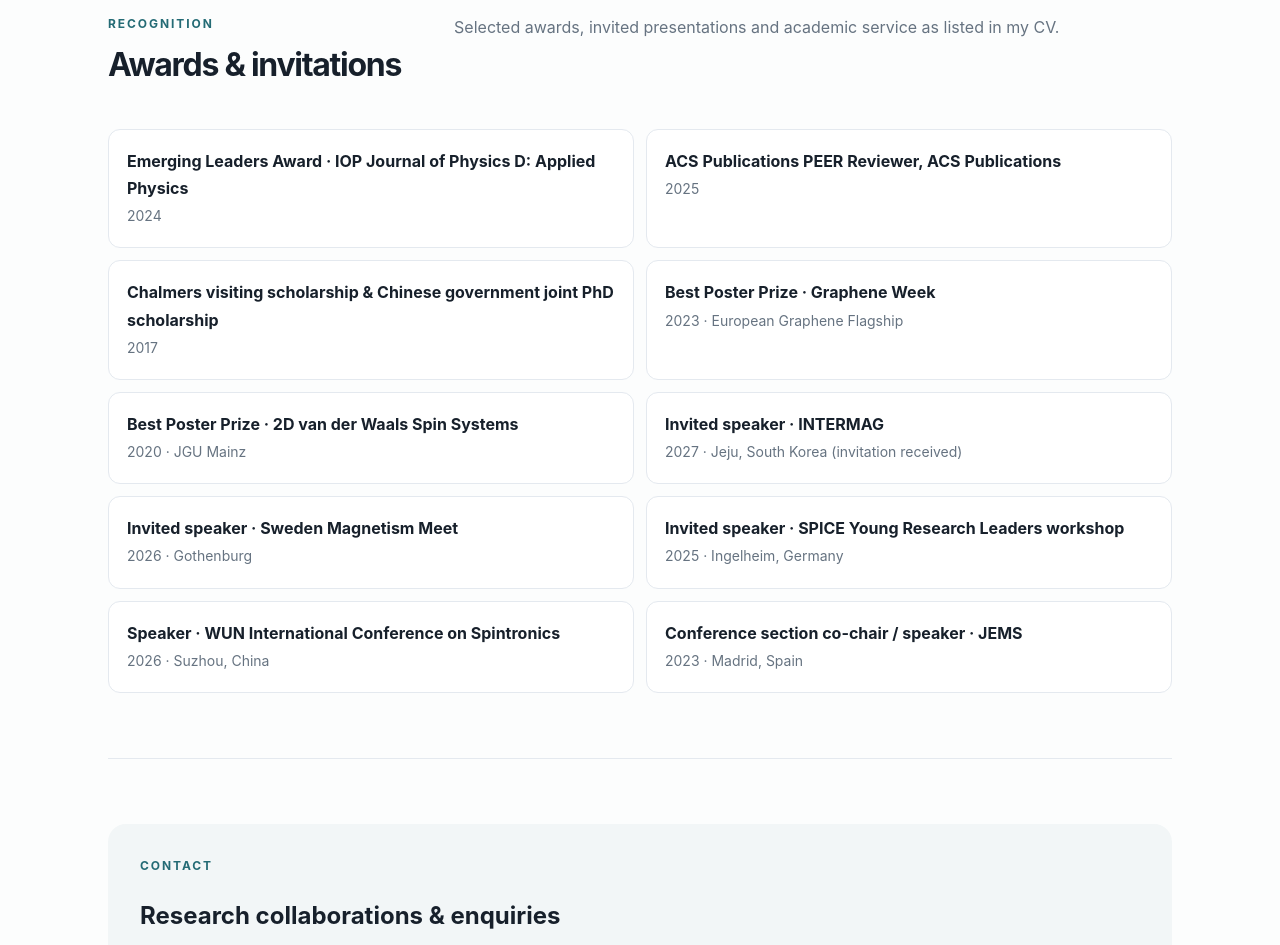
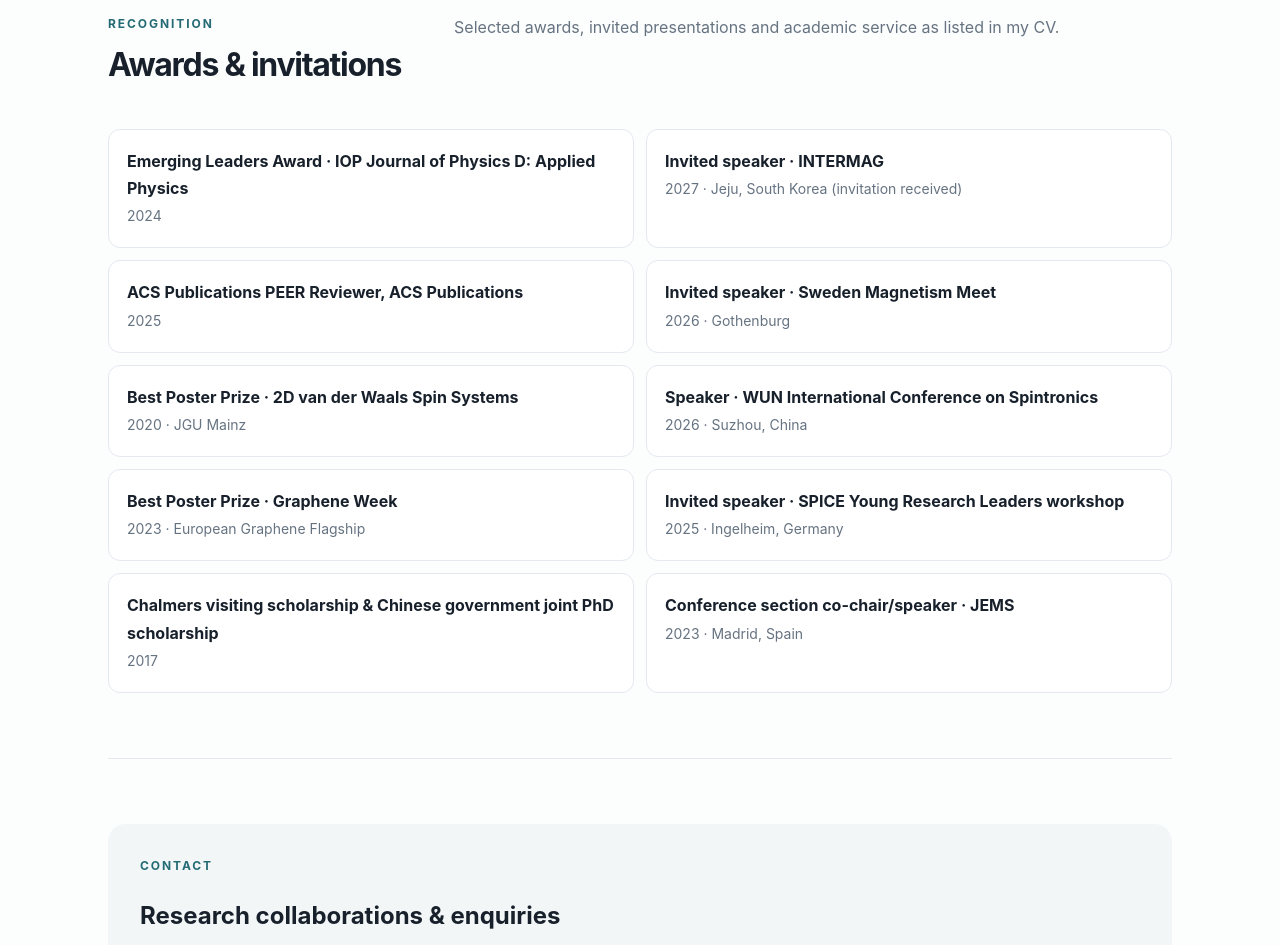
Before and after one commit to zzbna/Dr.BingZhao, a plain HTML site: page index.html in a window 1280 px wide. Shown: the part 5040-5985 px from the top of the page. Drawn offline with Linux system fonts and the light colour scheme.

Commit message:
Update index.html

```diff
--- a/index.html
+++ b/index.html
@@ -62,6 +62,6 @@ footer{padding:36px 0;color:var(--muted);font-size:13px}.foot{display:flex;justi
 <div class="skill"><b>Modelling & design</b><span>MuMax3, COMSOL Multiphysics and AutoCAD.</span></div>
 </div></section>
 <section id="recognition"><div class="section-head"><div><div class="eyebrow">Recognition</div><h2>Awards & invitations</h2></div><p>Selected awards, invited presentations and academic service as listed in my CV.</p></div>
-<div class="awards"><div class="award"><strong>Emerging Leaders Award · IOP Journal of Physics D: Applied Physics</strong><span>2024</span></div><div class="award"><strong>ACS Publications PEER Reviewer, ACS Publications</strong><span>2025</span></div><div class="award"><strong>Chalmers visiting scholarship & Chinese government joint PhD scholarship</strong><span>2017</span></div><div class="award"><strong>Best Poster Prize · Graphene Week</strong><span>2023 · European Graphene Flagship</span></div><div class="award"><strong>Best Poster Prize · 2D van der Waals Spin Systems</strong><span>2020 · JGU Mainz</span></div><div class="award"><strong>Invited speaker · INTERMAG</strong><span>2027 · Jeju, South Korea (invitation received)</span></div><div class="award"><strong>Invited speaker · Sweden Magnetism Meet</strong><span>2026 · Gothenburg</span></div><div class="award"><strong>Invited speaker · SPICE Young Research Leaders workshop</strong><span>2025 · Ingelheim, Germany</span></div><div class="award"><strong>Speaker · WUN International Conference on Spintronics</strong><span>2026 · Suzhou, China</span></div><div class="award"><strong>Conference section co-chair / speaker · JEMS</strong><span>2023 · Madrid, Spain</span></div></div></section>
+<div class="awards"><div class="award"><strong>Emerging Leaders Award · IOP Journal of Physics D: Applied Physics</strong><span>2024</span></div><div class="award"><strong>Invited speaker · INTERMAG</strong><span>2027 · Jeju, South Korea (invitation received)</span></div><div class="award"><strong>ACS Publications PEER Reviewer, ACS Publications</strong><span>2025</span></div><div class="award"><strong>Invited speaker · Sweden Magnetism Meet</strong><span>2026 · Gothenburg</span></div><div class="award"><strong>Best Poster Prize · 2D van der Waals Spin Systems</strong><span>2020 · JGU Mainz</span></div><div class="award"><strong>Speaker · WUN International Conference on Spintronics</strong><span>2026 · Suzhou, China</span></div><div class="award"><strong>Best Poster Prize · Graphene Week</strong><span>2023 · European Graphene Flagship</span></div><div class="award"><strong>Invited speaker · SPICE Young Research Leaders workshop</strong><span>2025 · Ingelheim, Germany</span></div><div class="award"><strong>Chalmers visiting scholarship & Chinese government joint PhD scholarship</strong><span>2017</span></div><div class="award"><strong>Conference section co-chair/speaker · JEMS</strong><span>2023 · Madrid, Spain</span></div></div></section>
 <section id="contact"><div class="contactbox"><div class="eyebrow">Contact</div><h2>Research collaborations & enquiries</h2><p>Interested in collaborations on spin physics, van der Waals materials, magnetic dynamics, spin transport and quantum-device concepts.</p><p><strong>Email:</strong> <a href="mailto:zbing@chalmers.se">zbing@chalmers.se</a><br><strong>Chalmers University of Technology</strong> · MC2 · Gothenburg, Sweden</p><div class="social"><a href="https://scholar.google.com/citations?user=v1Ww3I0AAAAJ&hl=en">Google Scholar</a><a href="https://orcid.org/0000-0002-5560-6750">ORCID</a><a href="https://www.linkedin.com/in/bing-zhao-3b8670189/">LinkedIn</a>
 </main><footer><div class="container foot"><span>© Bing Zhao · Experimental spin physics</span><span>Built for GitHub Pages · <a href="#home">Back to top ↑</a></span></div></footer></body></html>
```
